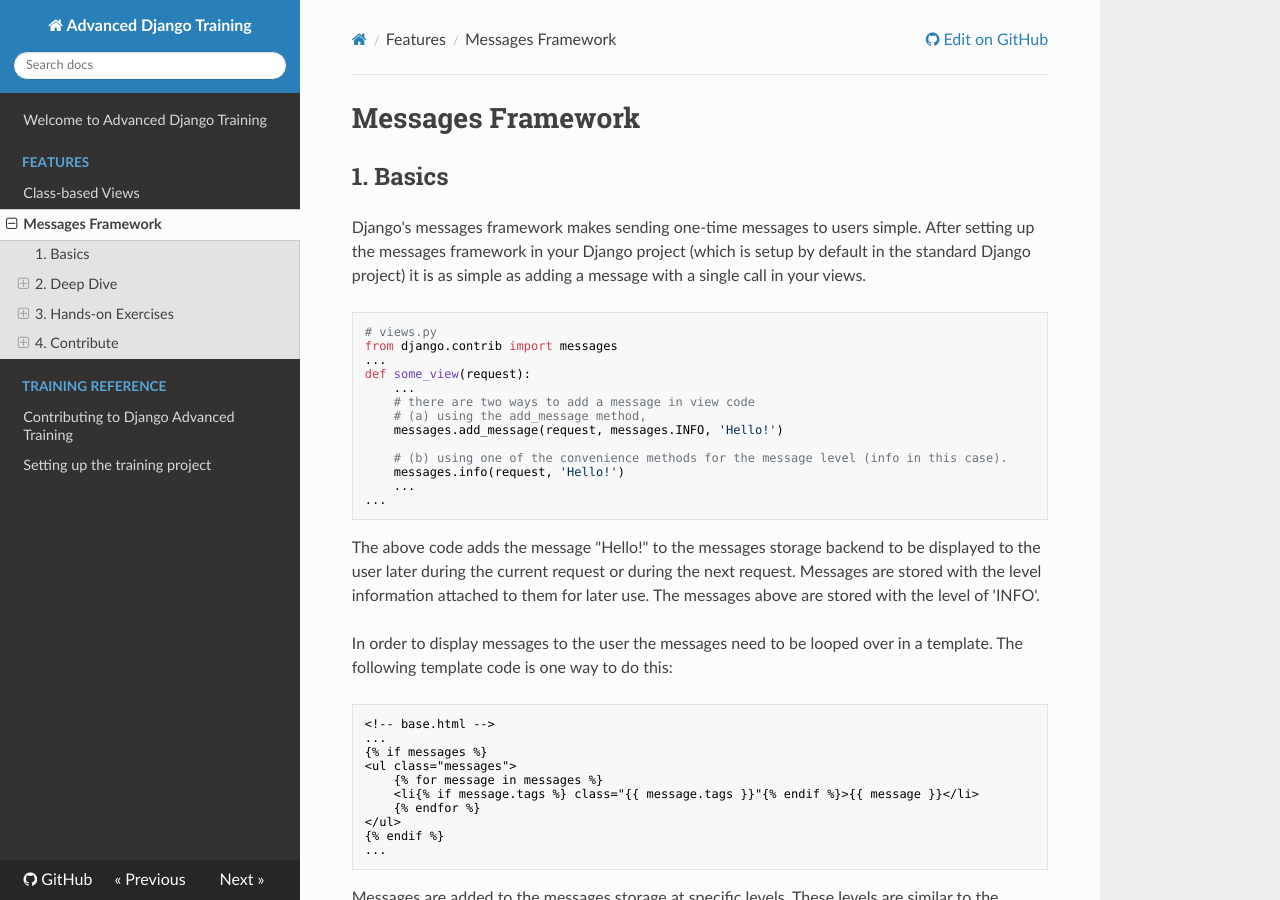
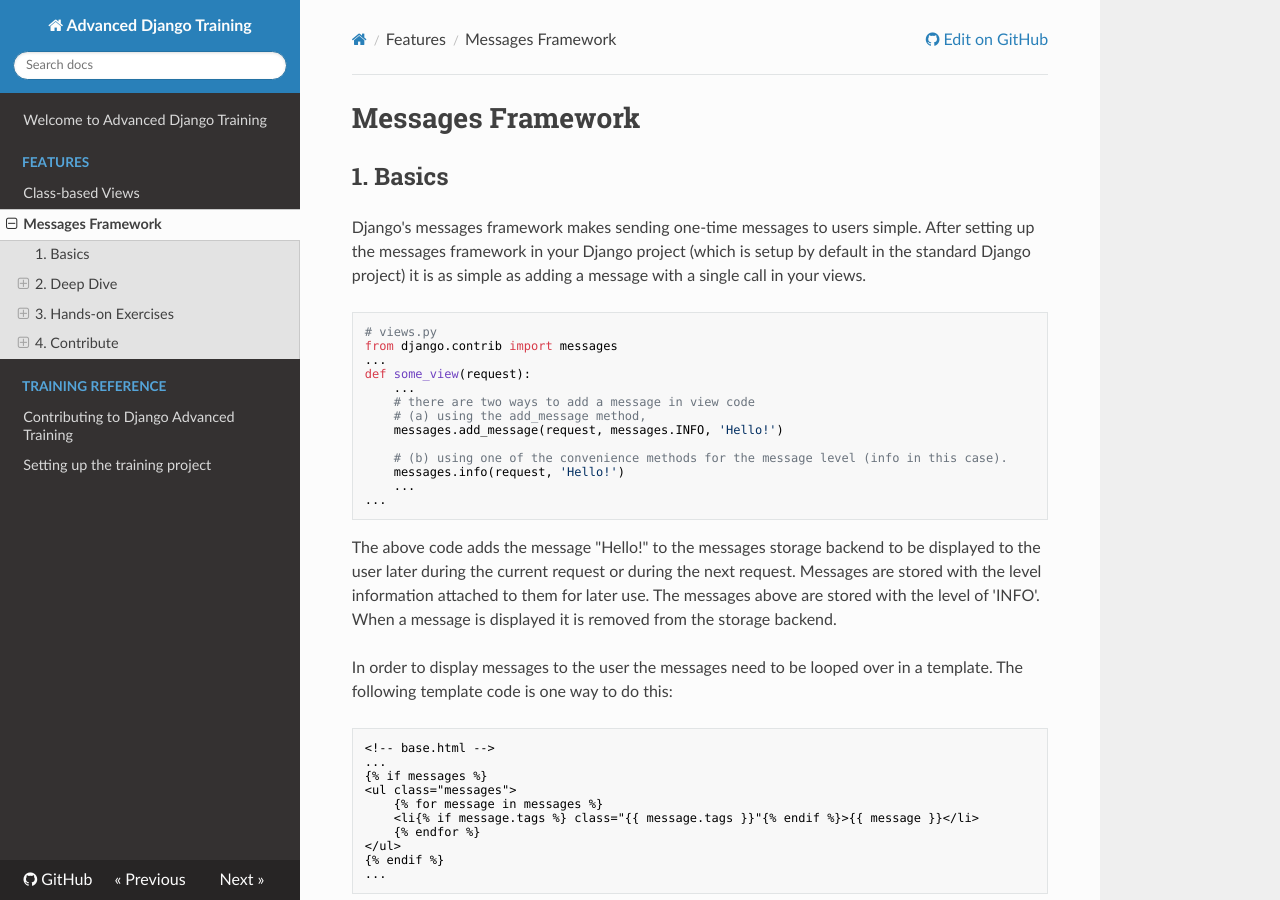
Before and after one commit to chadgh/django-advanced-training, an MkDocs documentation site: the page built from docs/features/contrib.messages.md, in a window 1280 px wide and 900 px high. Built offline with MkDocs 1.6.1, drawn with Linux system fonts in a browser that asks for light colours; nearby versions of some CDN libraries.

Commit message:
Added fact to basic info
Clarify what happens to a message once it is displayed. Does it go away or is marked as displayed and won't display again? My statement is a placeholder to add something that clarifies this about messages.

````diff
--- a/docs/features/contrib.messages.md
+++ b/docs/features/contrib.messages.md
@@ -20,7 +20,7 @@ def some_view(request):
 ...
 ```
 
-The above code adds the message "Hello!" to the messages storage backend to be displayed to the user later during the current request or during the next request. Messages are stored with the level information attached to them for later use. The messages above are stored with the level of 'INFO'.
+The above code adds the message "Hello!" to the messages storage backend to be displayed to the user later during the current request or during the next request. Messages are stored with the level information attached to them for later use. The messages above are stored with the level of 'INFO'. When a message is displayed it is removed from the storage backend.
 
 In order to display messages to the user the messages need to be looped over in a template. The following template code is one way to do this:
 
````
